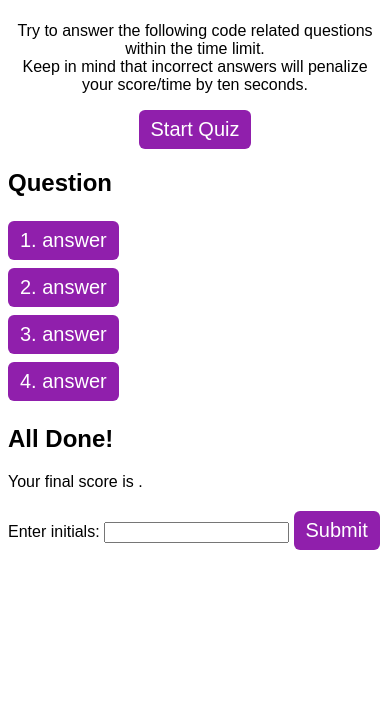
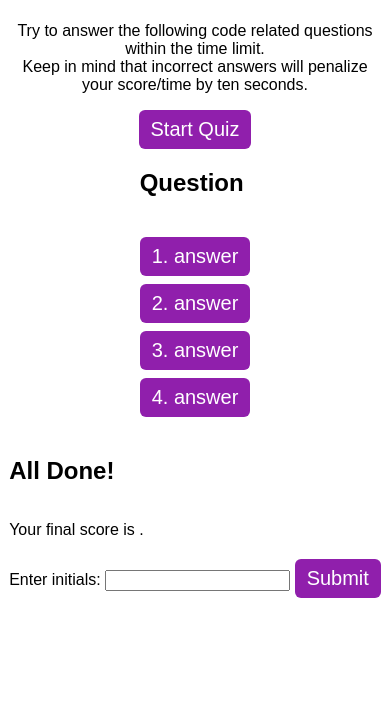
Before and after one commit to MerryC-jAmWhisk/MerryCodeQuiz, a plain HTML site: page index.html in a window 390 px wide. Shown: the part 142-844 px from the top of the page. Drawn offline with Linux system fonts and the light colour scheme.

Commit message:
center all contents and page is responsive

```diff
--- a/assets/css/style.css
+++ b/assets/css/style.css
@@ -25,6 +25,12 @@ header a {
     text-decoration: none;
 }
 
+.content {
+    display: flex;
+    flex-direction: column;
+    align-items: center;
+}
+
 .title-page {
     display: flex;
     text-align: center;
@@ -35,9 +41,17 @@ header a {
     margin: auto;
 }
 
-
+.questions {
+    display: flex;
+    flex-direction: column;
+}
 
 ul {
     list-style: none;
     padding: 0;
 }
+
+.finish {
+    display: flex;
+    flex-direction: column;
+}
--- a/assets/js/script.js
+++ b/assets/js/script.js
@@ -9,6 +9,7 @@ function countdown() {
             timeLeft--;
         } else {
             timerEl.textcontent = 'Time remaining: 0';
+            timeLeft--;
 
             clearInterval(timeInterval);
         }
@@ -16,4 +17,4 @@ function countdown() {
 }
 
 
-countdown();
+//countdown();
--- a/index.html
+++ b/index.html
@@ -13,6 +13,7 @@
         <h4 id="countdown">Time remaining: 75</h4>
     </header>
 
+    <div class="content">
         <sections class="title-page">
             <h1>Coding Quiz Challenge</h1>
             <p>
@@ -51,6 +52,7 @@
                 <td><button class="btn" id="save-initials" type="submit">Submit</button></td>
             </form>
         </section>
+    </div>
 
 
     <script src="./assets/js/script.js"></script>
```
Lines whose indentation alone changed are shown as unchanged.
